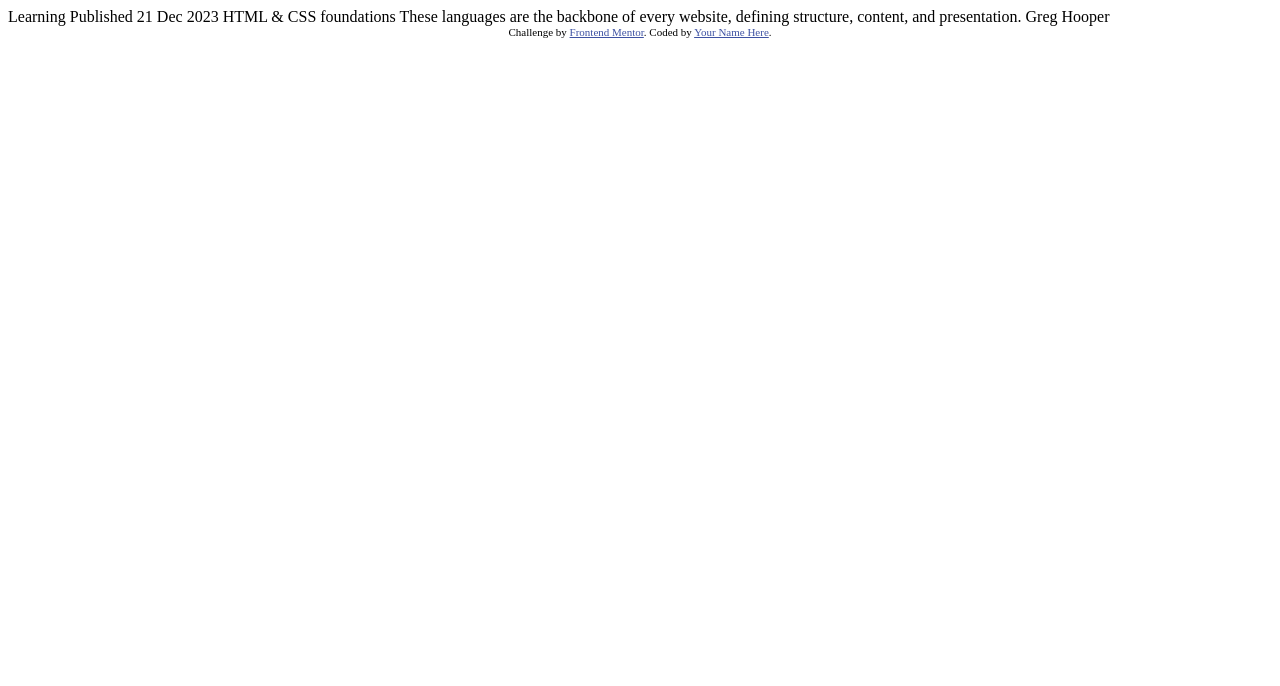
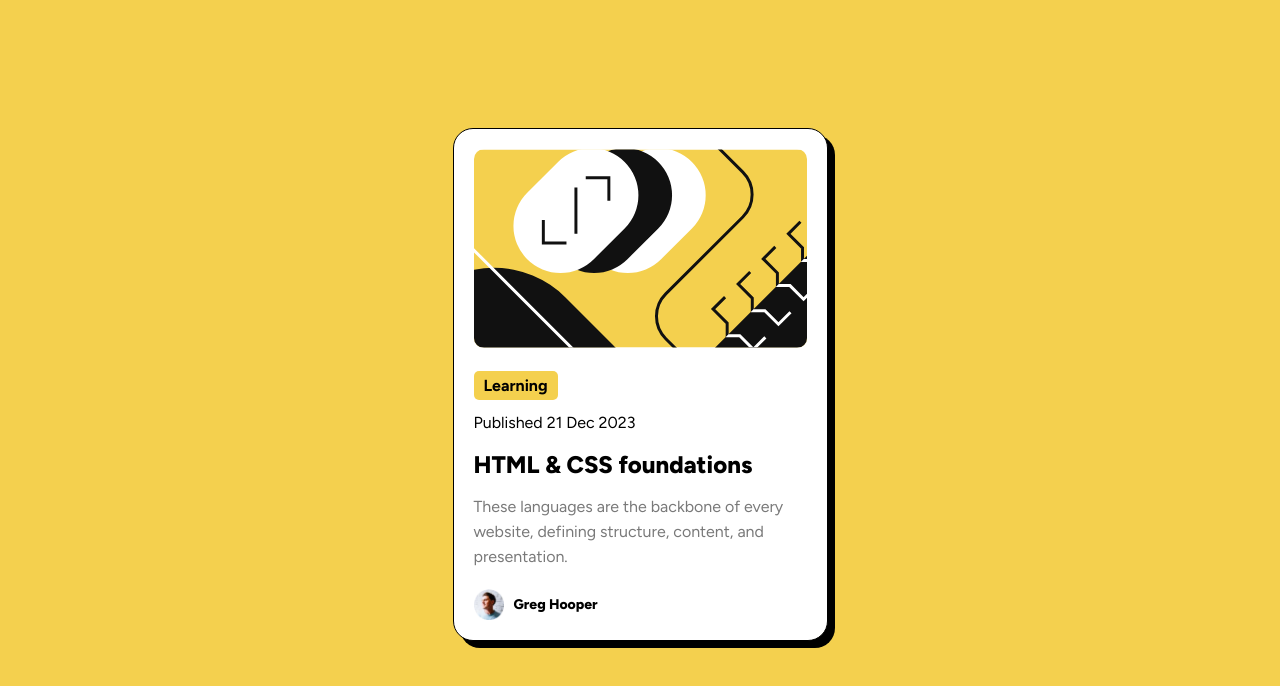
Before and after one commit to Sora-W-Erdnase/blog-preview-card, a plain HTML site: page index.html in a window 1280 px wide. Drawn offline with Linux system fonts and the light colour scheme.

Commit message:
completed preview card challenge

```diff
--- a/index.html
+++ b/index.html
@@ -3,9 +3,11 @@
 <head>
   <meta charset="UTF-8">
   <meta name="viewport" content="width=device-width, initial-scale=1.0"> <!-- displays site properly based on user's device -->
-
+  <link rel="stylesheet" href="style.css">
   <link rel="icon" type="image/png" sizes="32x32" href="./assets/images/favicon-32x32.png">
-
+  <link rel="preconnect" href="https://fonts.googleapis.com">
+  <link rel="preconnect" href="https://fonts.gstatic.com" crossorigin>
+  <link href="https://fonts.googleapis.com/css2?family=Figtree:ital,wght@0,300..900;1,300..900&display=swap" rel="stylesheet">
   <title>Frontend Mentor | Blog preview card</title>
 
   <!-- Feel free to remove these styles or customise in your own stylesheet 👍 -->
@@ -15,20 +17,22 @@
   </style>
 </head>
 <body>
-
-  Learning
-
-  Published 21 Dec 2023
-
-  HTML & CSS foundations
-
-  These languages are the backbone of every website, defining structure, content, and presentation.
-
-  Greg Hooper
-
-  <div class="attribution">
+    <div class="container">
+      <img id="logo" src="assets/images/illustration-article.svg" alt="logo illusatrion">
+      <h2><span>Learning</span></h2>
+      <p>Published 21 Dec 2023</p>
+      <h1>HTML & CSS foundations</h1>
+      <p>
+        These languages are the backbone of every website, defining structure, content, and presentation.
+      </p>
+      <div class="picture-caption">
+        <img id="picture" src="assets/images/image-avatar.webp" alt="photo de Greg Hooper">
+        <p>Greg Hooper</p>
+      </div>
+    </div>
+  <!-- <div class="attribution">
     Challenge by <a href="https://www.frontendmentor.io?ref=challenge" target="_blank">Frontend Mentor</a>.
     Coded by <a href="#">Your Name Here</a>.
-  </div>
+  </div> -->
 </body>
 </html>
--- /dev/null
+++ b/style.css
@@ -0,0 +1,92 @@
+* {
+    box-sizing: border-box;
+}
+
+body {
+    font-family: "Figtree";
+    margin: 0px;
+    background-color: hsl(47, 88%, 63%);
+    display: flex;
+}
+
+img {
+    max-width: 100%;
+}
+
+span {
+    background-color: hsl(47, 88%, 63%);
+    padding: 5px 10px;
+    border-radius: 5px;
+    font-size: 16px;
+}
+
+h2{
+    margin-bottom: 13px;
+}
+
+h1{
+    margin: 15px 0px;
+    font-size: 24px;
+    font-weight: 800;
+}
+
+p{
+    margin: 0px;
+    font-weight: 400;
+    line-height: 25px;
+}
+
+h1 + p{
+    color: rgb(121, 121, 121);
+    font-weight: 400;
+    ;
+}
+
+/* class */
+
+.container {
+    display: flex;
+    flex-direction: column;
+    width: 375px;
+    margin: auto;
+    margin-top: 10%;
+    background-color: white;
+    padding-right: 20px;
+    padding-left: 20px;
+    padding-top: 20px;
+    border: 1px solid black;
+    border-radius: 20px;
+    box-shadow: 7px 7px;
+    align-content: center;
+    justify-content: center;
+}
+
+.picture-caption{
+    display: flex;
+    align-items: center;
+    margin: 20px 0px;
+}
+
+.picture-caption img{
+    margin-right: 10px;
+}
+
+.picture-caption p{
+    font-weight: 800;
+    font-size: 14px;
+}
+/* id */
+
+#logo{
+    border-radius: 10px;
+}
+
+#picture{
+    max-width: 30px;
+}
+
+
+
+/* Document basis */
+.attribution { font-size: 11px; text-align: center; }
+.attribution a { color: hsl(228, 45%, 44%); }
```
